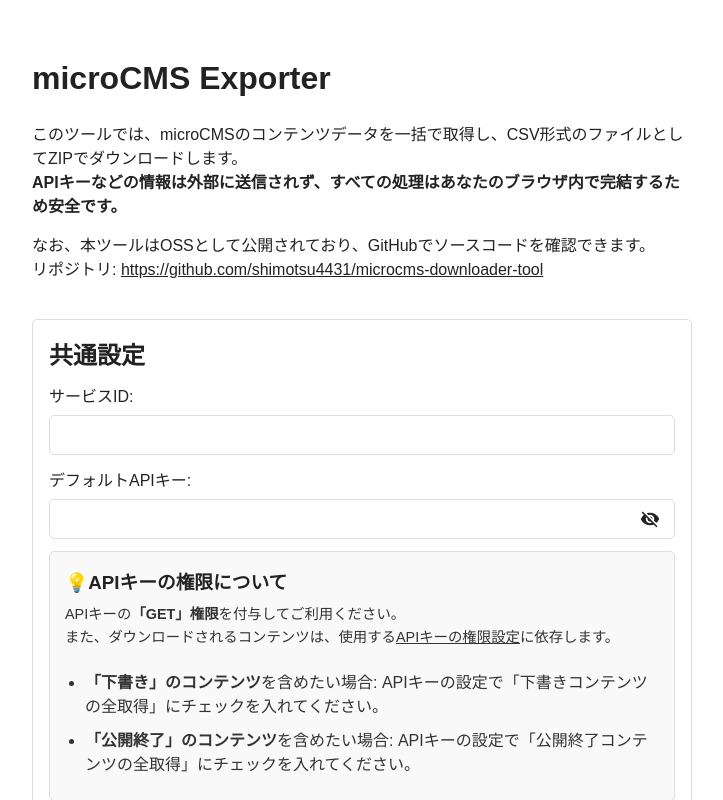
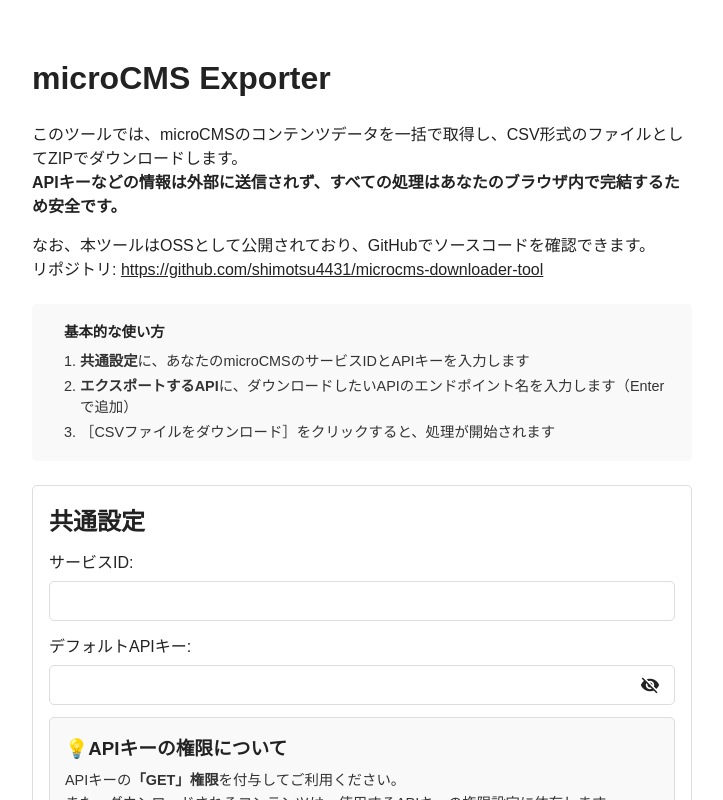
Before and after one commit to shimotsu4431/microCSV, a Next.js app: page / in a window 1280 px wide. Shown: the top 800 px of the page, without its empty margins (278-1001 px from the left). Built offline with nearby package versions, Linux system fonts and the light colour scheme.

Commit message:
基本的な使い方セクションを追加し、エクスポートするAPIの見出しをh2に変更。スタイルを整備。

```diff
--- a/app/Home.module.css
+++ b/app/Home.module.css
@@ -11,6 +11,10 @@
   margin-bottom: 15px;
 }
 
+.overview p:last-child {
+  margin-bottom: 0;
+}
+
 .overview p a {
   color: var(--link-color);
   text-decoration: underline;
@@ -19,13 +23,22 @@
 .usageList {
   padding: 16px;
   padding-left: 32px; /* 番号が見えるように左に余白を追加 */
-  border: 1px solid var(--info-border-color);
   background-color: var(--info-bg-color);
   border-radius: 5px;
   display: flex;
   flex-direction: column;
   gap: 8px;
   font-size: 0.9em;
+}
+
+.usageList ol {
+  padding-left: 16px;
+  margin: 0;
+}
+
+.usageList ol li {
+  margin-bottom: 4px;
+  color: var(--info-text-color);
 }
 
 .formSection {
--- a/app/page.tsx
+++ b/app/page.tsx
@@ -234,6 +234,23 @@
           </p>
         </div>
 
+        <div className={styles.usageList}>
+          <h4>基本的な使い方</h4>
+          <ol>
+            <li>
+              <b>共通設定</b>
+              に、あなたのmicroCMSのサービスIDとAPIキーを入力します
+            </li>
+            <li>
+              <b>エクスポートするAPI</b>
+              に、ダウンロードしたいAPIのエンドポイント名を入力します（Enterで追加）
+            </li>
+            <li>
+              ［CSVファイルをダウンロード］をクリックすると、処理が開始されます
+            </li>
+          </ol>
+        </div>
+
         <div className={styles.exportSection}>
           <h2>共通設定</h2>
           <div className={styles.formSection}>
@@ -378,7 +395,7 @@
         </div>
 
         <div className={styles.exportSection}>
-          <h3>エクスポートするAPI</h3>
+          <h2>エクスポートするAPI</h2>
           <div className={styles.formSection}>
             <label htmlFor="list-endpoints">
               リスト形式APIのエンドポイント (Enterで追加):
```
